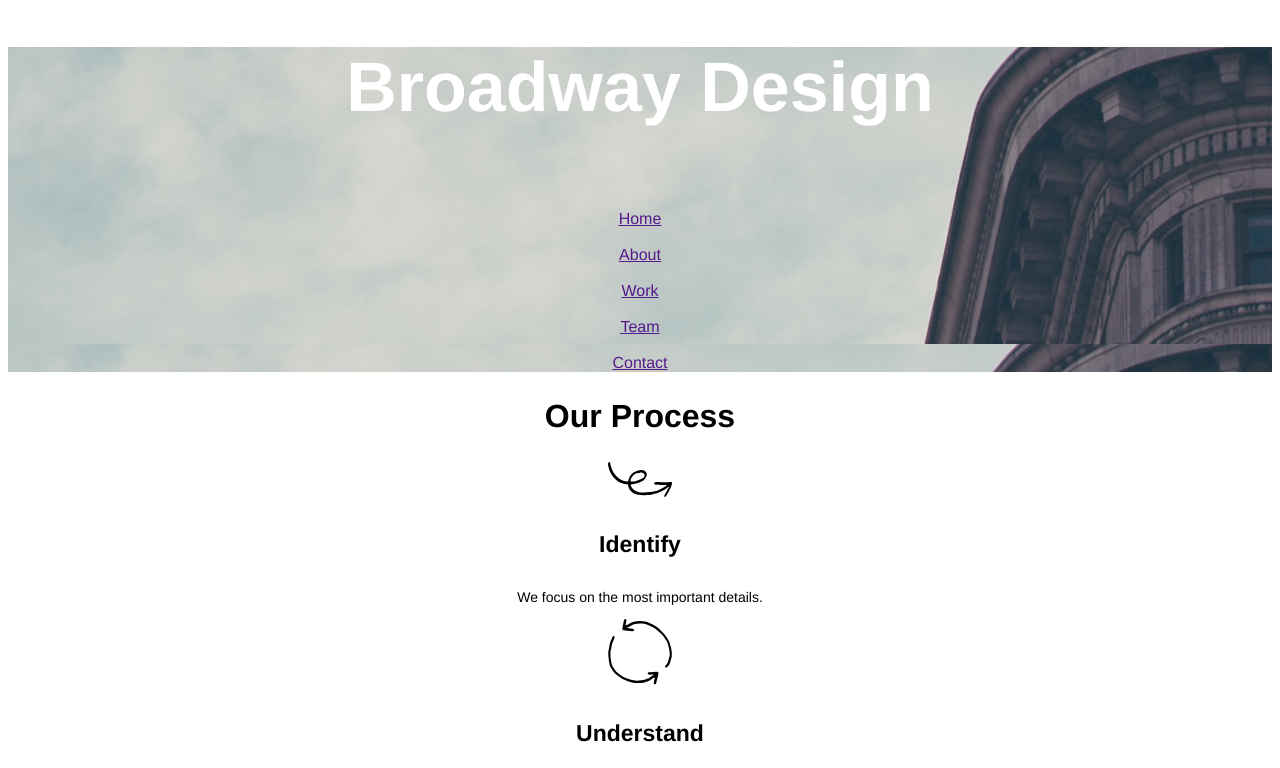
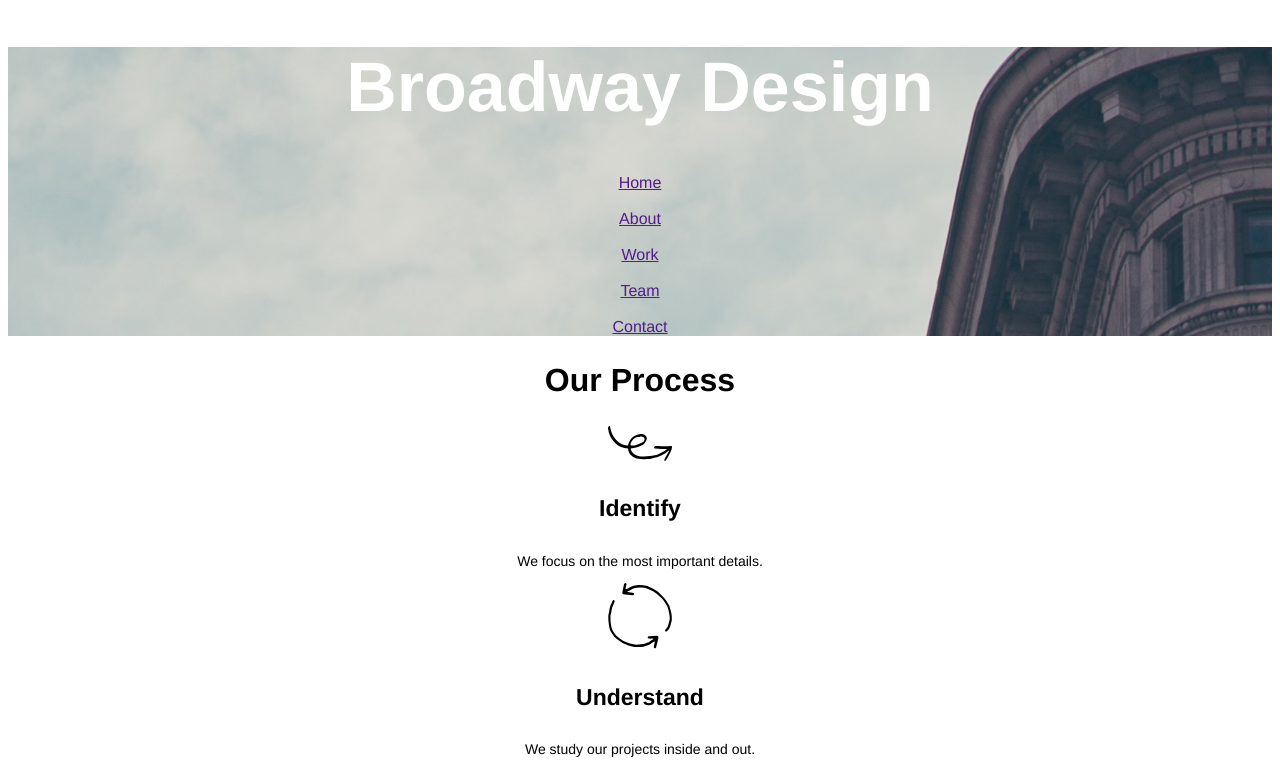
Before and after one commit to yaimcool91/Code-Projects, a plain HTML site: page Broadway/index.html in a window 1280 px wide. Shown: the top 768 px of the page. Drawn offline with Linux system fonts and the light colour scheme.

Commit message:
background clipping
Fixed issue with background image repeating by taking out the <br /> tags between h1 and a tag

```diff
--- a/Broadway/resources/css/style.css
+++ b/Broadway/resources/css/style.css
@@ -25,6 +25,7 @@ p {
 }
 .banner{
   background-image: url("../images/banner.png");
+  background-repeat: no-repeat;
 }
 #copyright{
   font-size: 11px;
```
Also changed, not shown: Broadway/index.html (+0 -1 lines).
